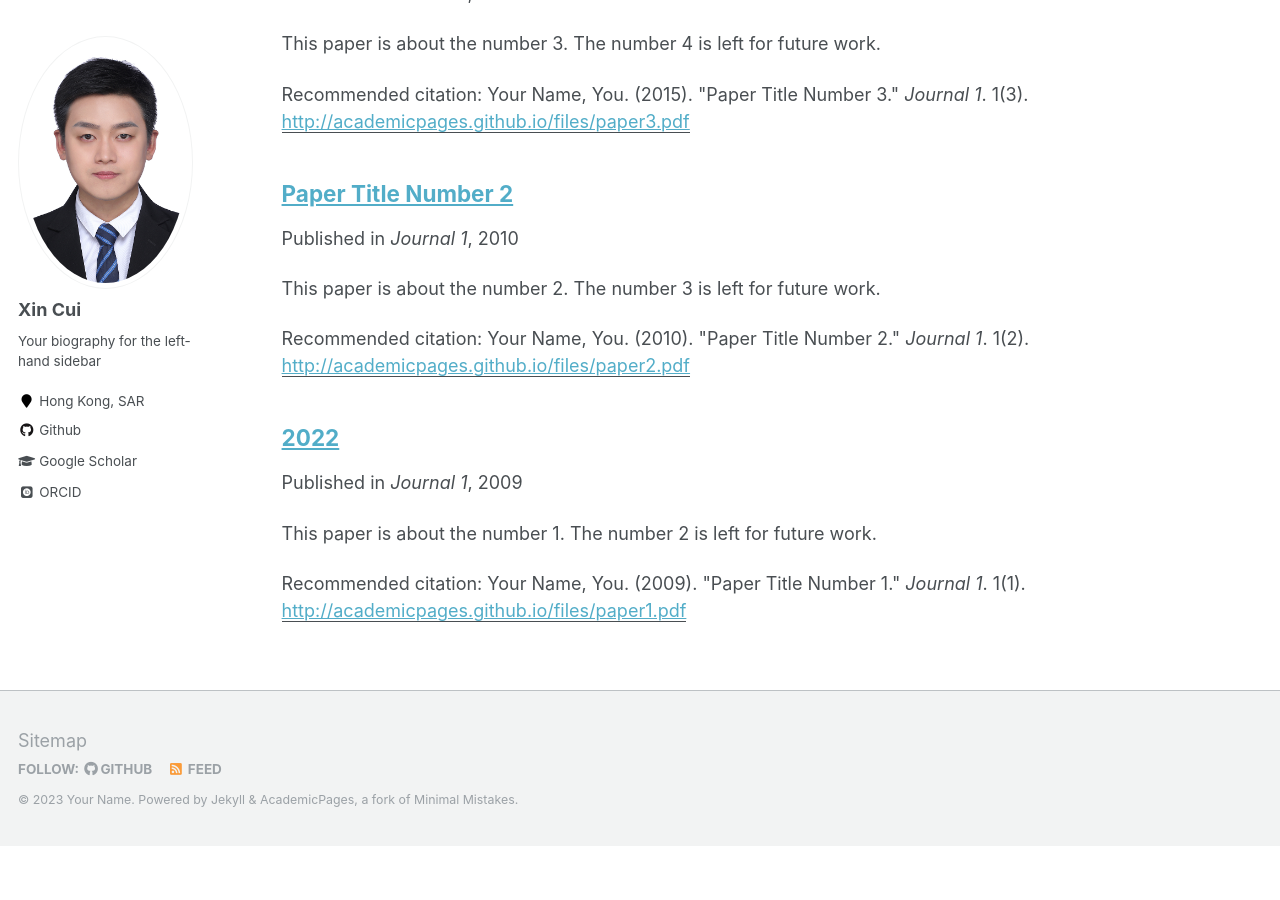
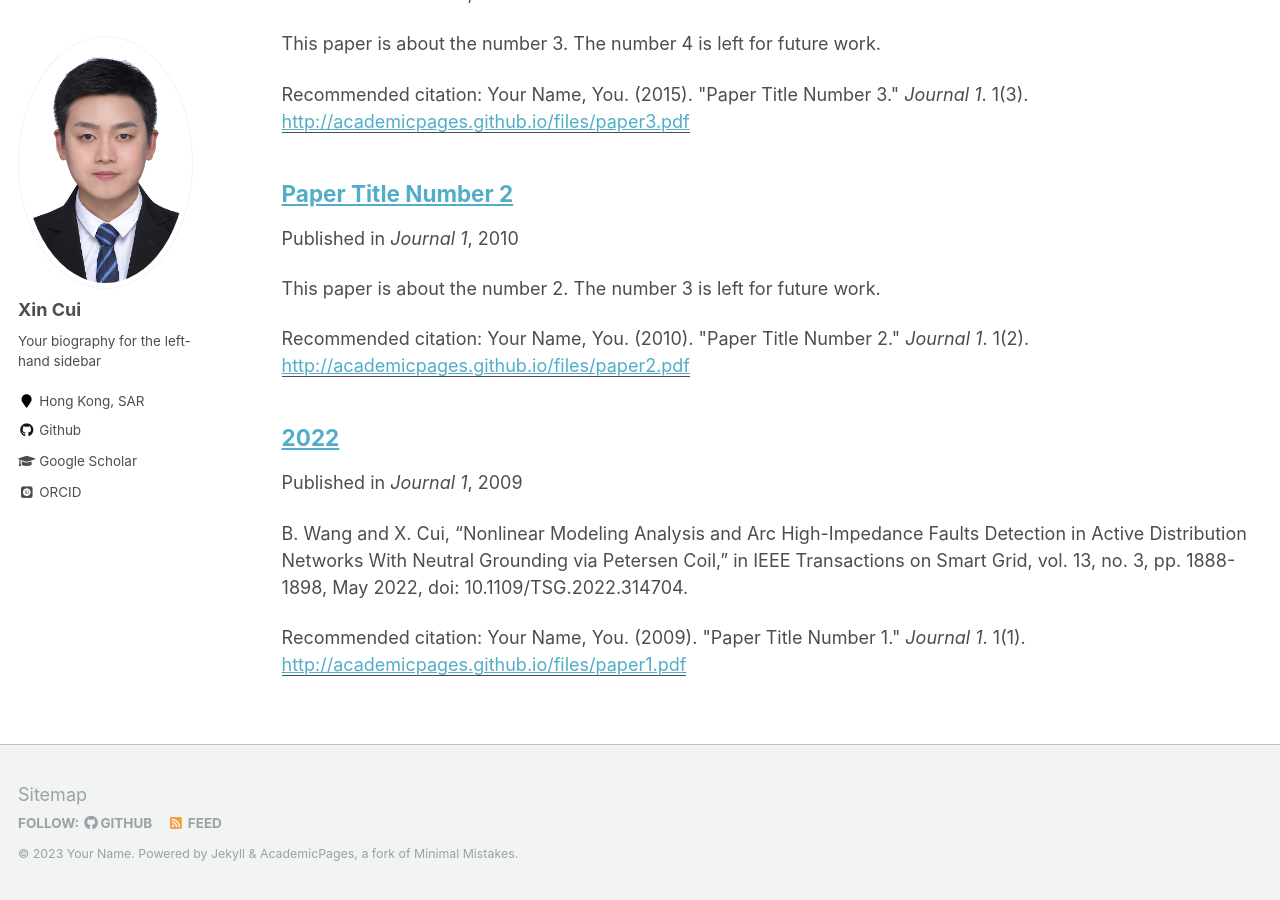
Before and after one commit to CUIXINPOWER/web, a Jekyll site: the page built from _pages/publications.md, in a window 1280 px wide and 900 px high, scrolled down 501 px. Built offline with Jekyll 4.4.1, drawn with Linux system fonts in a browser that asks for light colours; some web fonts are replaced; before the commit the page ends 1347 px from its top, so only the background shows below that.

Commit message:
Update 2009-10-01-paper-title-number-1.md

```diff
--- a/_publications/2009-10-01-paper-title-number-1.md
+++ b/_publications/2009-10-01-paper-title-number-1.md
@@ -2,7 +2,7 @@
 title: "2022"
 collection: publications
 permalink: /publication/2009-10-01-paper-title-number-1
-excerpt: 'This paper is about the number 1. The number 2 is left for future work.'
+excerpt: 'B. Wang and X. Cui, "Nonlinear Modeling Analysis and Arc High-Impedance Faults Detection in Active Distribution Networks With Neutral Grounding via Petersen Coil," in IEEE Transactions on Smart Grid, vol. 13, no. 3, pp. 1888-1898, May 2022, doi: 10.1109/TSG.2022.314704.'
 date: 2009-10-01
 venue: 'Journal 1'
 paperurl: 'http://academicpages.github.io/files/paper1.pdf'
```
